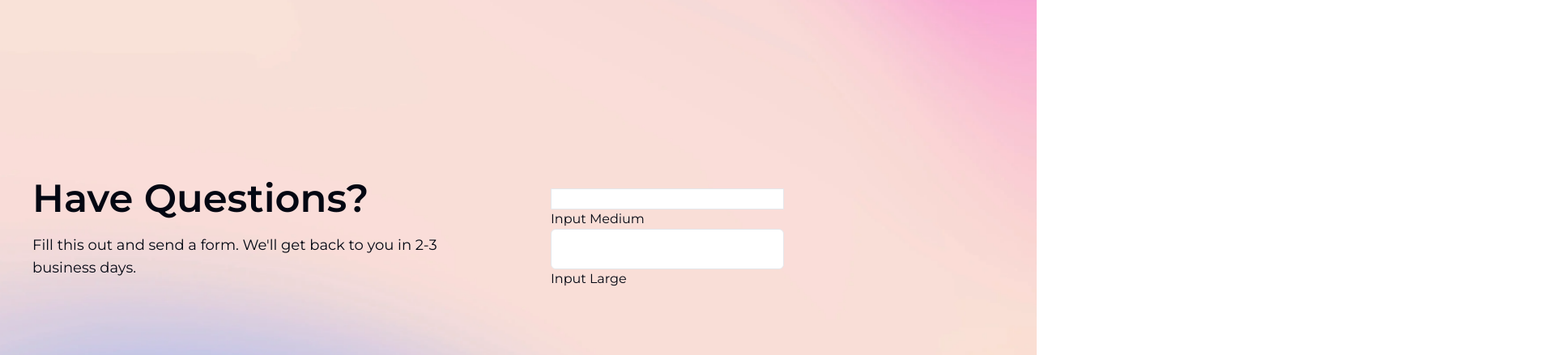
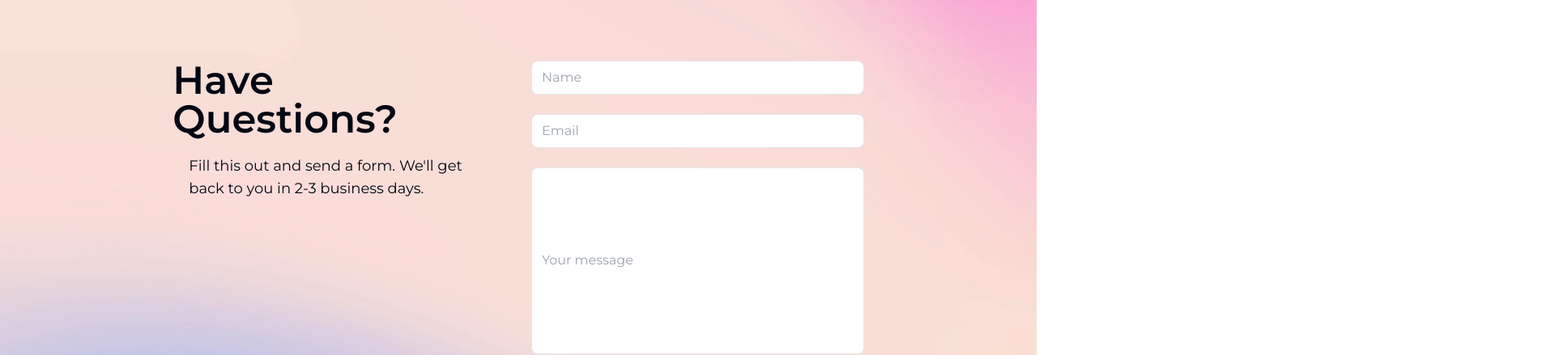
Before and after one commit to multiverseresearchers/multiverse-researchers, a React (Vite) app: page /contact in a window 1280 px wide. Shown: the part 441-880 px from the top of the page at 81% size, 1920 px wide, since content can reach past the window. Built offline with nearby package versions, Linux system fonts and the light colour scheme.

Commit message:
final touches

```diff
--- a/src/components/contact/Contact.tsx
+++ b/src/components/contact/Contact.tsx
@@ -10,22 +10,40 @@ const Contact = () => {
     }
 
     return (
-    <div className="bg-[url('../../../public/imgs/filler/Background.png')]" style={backgroundWrapping}>
-      <div className='flex flex-row w-full h-[84vh] items-center justify-evenly'>
-          <div className="w-full m-10">
-            <span className="font-semibold sm:text-3xl md:text-4xl lg:text-5xl">
+        <div className="bg-[url('/imgs/filler/Background.png')]" style={backgroundWrapping}>
+            <div className='m-auto md:w-4/5 lg:w-2/3 flex flex-col px-16 md:px-0 md:flex-row w-full text-center md:text-left md:gap-8 py-16 md:py-32 justify-evenly'>
+                <div className="w-full items-start">
+                    <span className="font-semibold text-xl sm:text-3xl md:text-4xl lg:text-5xl">
                         Have Questions?
                     </span>
-            <div className="sm:text-md md:text-md lg:text-lg mt-5">
+                    <div className="sm:text-md md:text-md lg:text-lg m-5">
                         Fill this out and send a form. We'll get back to you in 2-3 business days.
                     </div>
+                </div>
+                <div className="w-full flex flex-col gap-6">
+                    <Input
+                        placeholder='Name'
+                        crossOrigin={undefined}
+                        onPointerEnterCapture={undefined}
+                        onPointerLeaveCapture={undefined}
+                        className="focus:outline-none px-3 py-2 focus:ring-2 focus:ring-purple-500 rounded-lg"
+                    />
 
-          </div>
-          <div className="w-full m-5">
-            <div className="flex w-72 flex-col items-end gap-6">
-              <Input size="md" label="Input Medium" crossOrigin={undefined} onPointerEnterCapture={undefined} onPointerLeaveCapture={undefined} />
-              <Input size="lg" label="Input Large" onPointerEnterCapture={undefined} onPointerLeaveCapture={undefined} crossOrigin={undefined} />
-            </div>
+                    <Input
+                        placeholder='Email'
+                        crossOrigin={undefined}
+                        onPointerEnterCapture={undefined}
+                        onPointerLeaveCapture={undefined}
+                        className="focus:outline-none px-3 py-2 focus:ring-2 focus:ring-purple-500 rounded-lg"
+                    />
+
+                    <Input
+                        placeholder='Your message'
+                        crossOrigin={undefined}
+                        onPointerEnterCapture={undefined}
+                        onPointerLeaveCapture={undefined}
+                        className="focus:outline-none px-3 py-2 aspect-video focus:ring-2 focus:ring-purple-500 rounded-lg"
+                    />
                 </div>
             </div>
         </div>
--- a/src/components/navbar/Navbar.tsx
+++ b/src/components/navbar/Navbar.tsx
@@ -25,7 +25,7 @@ const Navbar = () => {
                     <NavItem to="/publications" currentPath={location.pathname}>PUBLICATIONS</NavItem>
                     <NavItem to="/contact" currentPath={location.pathname}>CONTACT</NavItem>
                 </ul>
-                <div className='hidden lg:flex'><Link to={"/"}><img src="/logo.png" alt="" /> Search bar placeholder</Link></div>
+                <div className='hidden lg:flex'><Link to={"/"}><img src="/logo.png" alt="" />Feature coming soon!</Link></div>
                 <div className='block lg:hidden'><Hamburger toggled={isOpen} toggle={setOpen} /></div> {/* add search bar feature */}
             </div>
 
--- a/src/components/research/Research.tsx
+++ b/src/components/research/Research.tsx
@@ -5,18 +5,38 @@ import ResearchGroup from './ResearchGroup'
 const Research = () => {
     const projects = [
         {
-            title: "Sample 1",
-            content: "Sample text 1",
+            title: "Physics Circle Project Name Title",
+            content: "Lorem ipsum dolor sit amet, consectetur adipiscing elit, sed do eiusmod tempor incididunt ut labore et dolore magna aliqua.\n \nDuis aute irure dolor in reprehenderit in voluptate velit esse cillum dolore eu fugiat nulla pariatur. Excepteur sint occaecat cupidatat non proident, sunt in culpa qui officia deserunt mollit anim id est laborum.",
             link: "https://www.enterlinkhere.com"
         },
         {
-            title: "Sample 2",
-            content: "Sample text 2",
+            title: "Chemistry Circle Project Name Title",
+            content: "Lorem ipsum dolor sit amet, consectetur adipiscing elit, sed do eiusmod tempor incididunt ut labore et dolore magna aliqua.\n \nDuis aute irure dolor in reprehenderit in voluptate velit esse cillum dolore eu fugiat nulla pariatur. Excepteur sint occaecat cupidatat non proident, sunt in culpa qui officia deserunt mollit anim id est laborum.",
             link: "https://www.enterlinkhere.com"
         },
         {
-            title: "Sample 3",
-            content: "Sample text 3",
+            title: "Biology Circle Project Name Title",
+            content: "Lorem ipsum dolor sit amet, consectetur adipiscing elit, sed do eiusmod tempor incididunt ut labore et dolore magna aliqua.\n \nDuis aute irure dolor in reprehenderit in voluptate velit esse cillum dolore eu fugiat nulla pariatur. Excepteur sint occaecat cupidatat non proident, sunt in culpa qui officia deserunt mollit anim id est laborum.",
+            link: "https://www.enterlinkhere.com"
+        },
+        {
+            title: "Environment Science Circle Project Name Title",
+            content: "Lorem ipsum dolor sit amet, consectetur adipiscing elit, sed do eiusmod tempor incididunt ut labore et dolore magna aliqua.\n \nDuis aute irure dolor in reprehenderit in voluptate velit esse cillum dolore eu fugiat nulla pariatur. Excepteur sint occaecat cupidatat non proident, sunt in culpa qui officia deserunt mollit anim id est laborum.",
+            link: "https://www.enterlinkhere.com"
+        },
+        {
+            title: "Psychology Circle Project Name Title",
+            content: "Lorem ipsum dolor sit amet, consectetur adipiscing elit, sed do eiusmod tempor incididunt ut labore et dolore magna aliqua.\n \nDuis aute irure dolor in reprehenderit in voluptate velit esse cillum dolore eu fugiat nulla pariatur. Excepteur sint occaecat cupidatat non proident, sunt in culpa qui officia deserunt mollit anim id est laborum.",
+            link: "https://www.enterlinkhere.com"
+        },
+        {
+            title: "Economics Circle Project Name Title",
+            content: "Lorem ipsum dolor sit amet, consectetur adipiscing elit, sed do eiusmod tempor incididunt ut labore et dolore magna aliqua.\n \nDuis aute irure dolor in reprehenderit in voluptate velit esse cillum dolore eu fugiat nulla pariatur. Excepteur sint occaecat cupidatat non proident, sunt in culpa qui officia deserunt mollit anim id est laborum.",
+            link: "https://www.enterlinkhere.com"
+        },
+        {
+            title: "Computer Science Circle Project Name Title",
+            content: "Lorem ipsum dolor sit amet, consectetur adipiscing elit, sed do eiusmod tempor incididunt ut labore et dolore magna aliqua.\n \nDuis aute irure dolor in reprehenderit in voluptate velit esse cillum dolore eu fugiat nulla pariatur. Excepteur sint occaecat cupidatat non proident, sunt in culpa qui officia deserunt mollit anim id est laborum.",
             link: "https://www.enterlinkhere.com"
         }
     ];
--- a/src/components/research/ResearchGroup.tsx
+++ b/src/components/research/ResearchGroup.tsx
@@ -1,5 +1,5 @@
 import { ReactElement, JSXElementConstructor, ReactNode, ReactPortal } from 'react'
-import filler_img from '../../../public/imgs/filler/Rectangle_23.png'
+import filler_img from '/imgs/filler/Rectangle_23.png'
 
 const ResearchGroup = (props: { title: string | number | boolean | ReactElement<any, string | JSXElementConstructor<any>> | Iterable<ReactNode> | ReactPortal | null | undefined; content: string | number | boolean | ReactElement<any, string | JSXElementConstructor<any>> | Iterable<ReactNode> | ReactPortal | null | undefined; link: string | undefined }) => {
     return (
```
Lines whose indentation alone changed are shown as unchanged.
